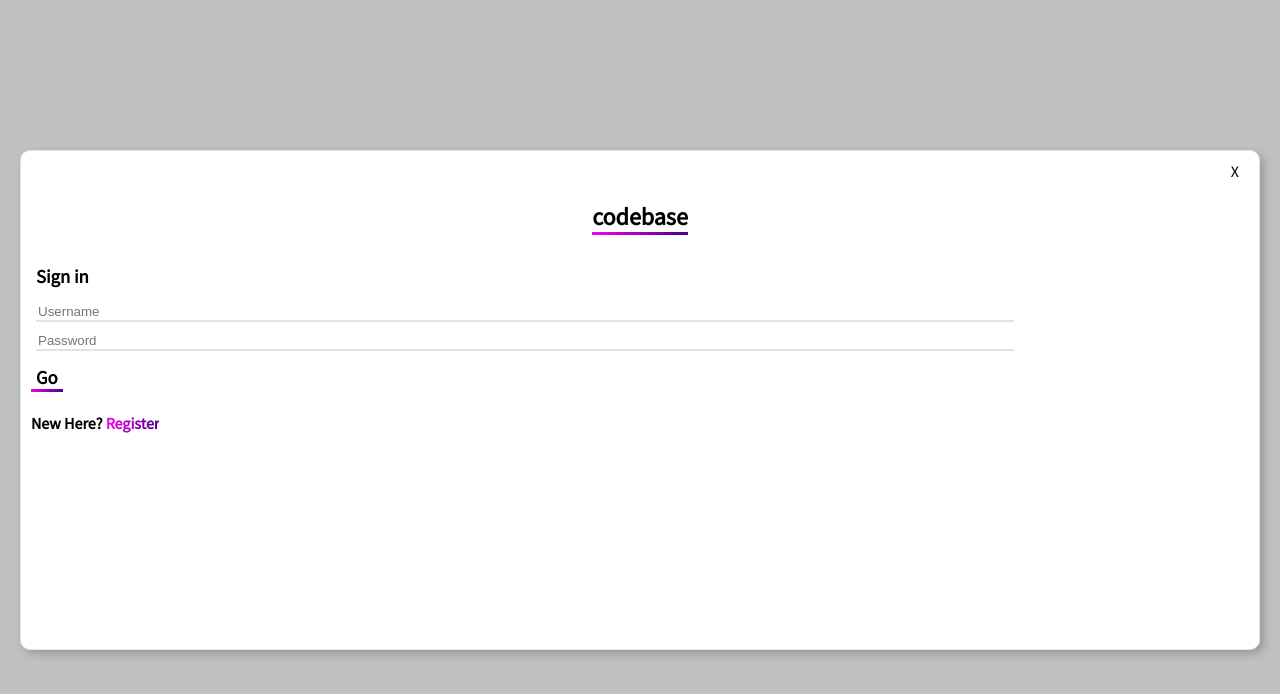
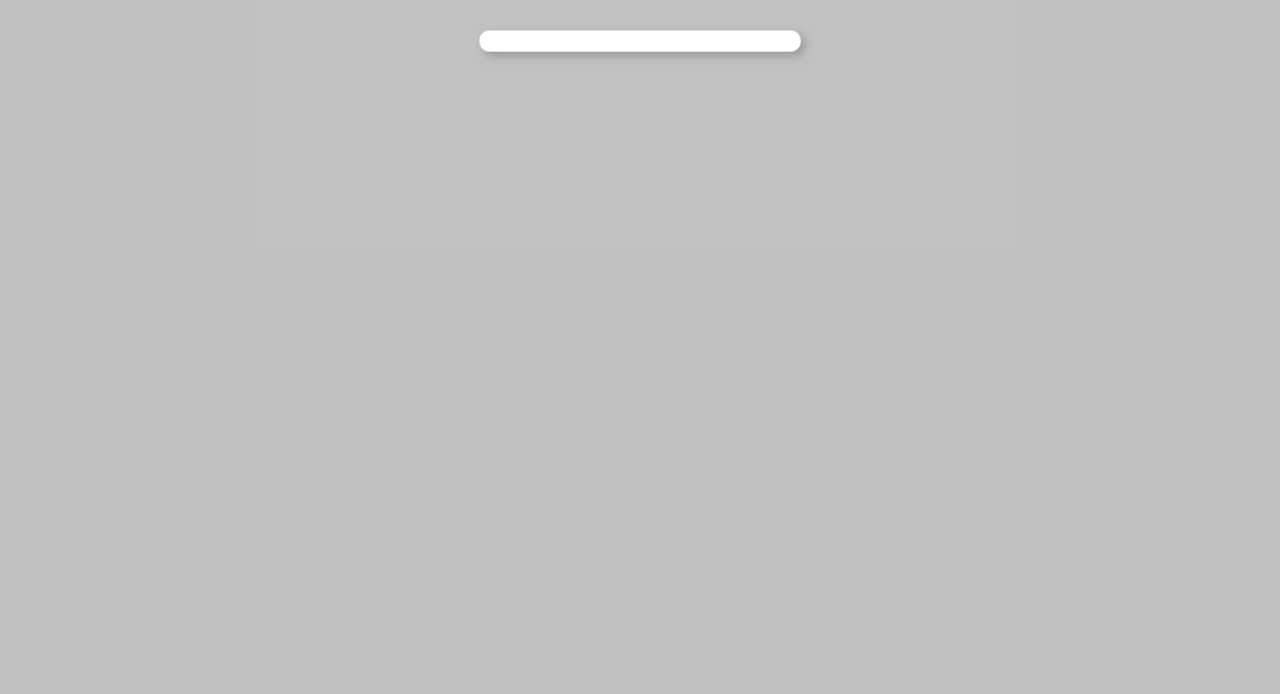
Before and after one commit to Devairways/CodeBase, a Next.js app in the folder StaticFile_Server/: page /components/modal/Modal in a window 1280 px wide. Shown: the top 694 px of the page. Built offline with nearby package versions, Linux system fonts and the light colour scheme.

Commit message:
refactor modals

```diff
--- a/StaticFile_Server/pages/components/modal/Modal.js
+++ b/StaticFile_Server/pages/components/modal/Modal.js
@@ -1,107 +1,23 @@
-import React, { useContext, useEffect, useState, Fragment } from  "react";
+import React, { useEffect, useState } from  "react";
+import LoginCard from "./login";
+import RegisterCard from "./register";
 
-const Modal = ({ close })=>{
-	const [modalType, setModalType] = useState("login");
-    const [login, setLogin] = useState({ username: "", password: "", submitted: false, err: "" });
-    const [register, setRegister] = useState({ username: "", password: "", submitted: false, err: "" });
+const Modal = ({ type, close })=>{
+	const [modalType, setModalType] = useState("");
 
-    // handler for new input formfields
-    const handleChange = (e) => {
-    	if(e.target.alt.includes("register")){
-			console.log(e.target)
-    		setRegister({ ...register, submitted: false })
-	        const { name, value } = e.target;
-	        setRegister({ ...register, [name]: value });
-    	}
-    	else{
-    		setLogin({ ...login, submitted: false })
-	        const { value } = e.target;
-	        setLogin({ ...login, [name]: value });
-    	}
+	useEffect(()=>{
+		setModalType(type);
+	},[])
 
-	}
-
-    // handler function for submitting form
-    const handleSubmit = (action) =>{
-    	switch(action) {
-    		case "login":
-                setLogin({ ...login, submitted: true })
-				if(!login.username){
-					setLogin({ ...login, err: "Please enter a valid username"})
-    				break;
-    			}
-				validateUser(login)
-				.then(user => dispatch({type: "userUpdate", payload: user }));
-    			close();
-    			break;
-			case "register":
-				setRegister({ ...register, submitted: true })
-				if(!register.email){
-					setRegister({ ...register, err: "Please enter a valid email"})
-    				break;
-    			}
-				registerUser(register)
-				.then(user => dispatch({type: "userUpdate", payload: user }));
-				close();
-    			break;
-    		default:
-    			break;
-    	}
-    }
 
 	return(
 		<div id="overlay">
 			<div id="modal">
 			{
-				modalType === "login" && (
-				// Modal for Login
-				<div className="type">
-					<span className="close" onClick={e => close()}>X</span>
-					<h2 className="selected">codebase</h2>
-					<h3>Sign in</h3>
-					<form name="Modal" >
-						<div className="inputs">
-							<input type="text" className="" name="username" value={login.username} onChange={handleChange} placeholder="Username"/>
-							<input type="text" className="" name="password" value={login.password} onChange={handleChange} placeholder="Password"/>
-							{
-								login.submitted && !login.username && !login.password&&
-								<div className="help-block">Please fill out form</div>
-							}
-						</div>
-						<span className="form__error">{login.err}</span>
-						<div className="" >
-							<a onClick={e => console.log("user logged in")}><h3 className="selected">Go</h3></a>
-						</div>
-						<h4>New Here? <span alt="register" onClick={()=>{setModalType("register")}}>Register</span></h4>
-					</form>
-				</div>
-				)
+				modalType == "login" && <LoginCard setModalType={setModalType} close={close} />
 			}
 			{
-				modalType === "register" && (
-				// Modal for Registering
-				<div className="type">
-					<span  className="close" onClick={e => close()}>X</span>
-					<h2 className="selected">codebase</h2>
-					<h3>Register</h3>
-					<form name="Modal">
-						<div className="inputs">
-							<input type="text" className="" name="username" value={register.username} onChange={handleChange} placeholder="Username" alt="register"/>
-							<input type="text" className="" name="email" value={register.email} onChange={handleChange} placeholder="Email" alt="register"/>
-							<input type="text" className="" name="password" value={register.password} onChange={handleChange} placeholder="Password" alt="register"/>
-							<input type="text" className="" name="password" value={register.password} onChange={handleChange} placeholder="retype Password" alt="register"/>
-							{
-								register.submitted && !register.username && !register.password &&
-								<div className="help-block">Please fill out form</div>
-							}
-						</div>
-						<span className="form__error">{register.err}</span>
-						<div className="" >
-							<a onClick={e =>console.log("new user created!")}><h3 className="selected">Go</h3></a>
-						</div>
-					</form>
-				</div>
-				)
+				modalType == "register" && <RegisterCard setModalType={setModalType} close={close} />
 			}
 			</div>
 		</div>
--- a/StaticFile_Server/pages/components/modal/login.js
+++ b/StaticFile_Server/pages/components/modal/login.js
@@ -1,5 +1,33 @@
+import React, { useState } from  "react";
+
+const LoginCard = ({ setModalType, close })=>{
+    const [login, setLogin] = useState({ username: "", password: "", submitted: false, err: "" });
+
+
+    // handler for new input formfields
+    const handleChange = (e) => {
+    		setLogin({ ...login, submitted: false })
+	        const { value } = e.target;
+	        setLogin({ ...login, [name]: value });
+	}
+
+    // handler function for submitting form
+    const handleSubmit = () =>{
+        setLogin({ ...login, submitted: true })
+        if(!login.username){
+            setLogin({ ...login, err: "Please enter a valid username"})
+            return;
+        }
+        validateUser(login)
+        .then(user => dispatch({type: "userUpdate", payload: user }));
+        close();
+    }
+
+	return(
+        // Modal for Login
         <div className="type">
             <span className="close" onClick={e => close()}>X</span>
+            <h2 className="selected">codebase</h2>
             <h3>Sign in</h3>
             <form name="Modal" >
                 <div className="inputs">
@@ -12,8 +40,13 @@
                 </div>
                 <span className="form__error">{login.err}</span>
                 <div className="" >
-        <a onClick={e => console.log("user logged in")}><h3>Go</h3></a>
+                    <a onClick={e => console.log("user logged in")}><h3 className="selected">Go</h3></a>
                 </div>
                 <h4>New Here? <span alt="register" onClick={()=>{setModalType("register")}}>Register</span></h4>
             </form>
         </div>
+    );
+
+}
+
+export default LoginCard;
--- a/StaticFile_Server/pages/components/modal/register.js
+++ b/StaticFile_Server/pages/components/modal/register.js
@@ -1,5 +1,33 @@
+import React, { useState } from  "react";
+
+const RegisterCard = ({ type, close })=>{
+	const [register, setRegister] = useState({ username: "", password: "", submitted: false, err: "" });
+
+
+    // handler for new input formfields
+    const handleChange = (e) => {
+        setRegister({ ...register, submitted: false })
+        const { name, value } = e.target;
+        setRegister({ ...register, [name]: value });
+    }
+
+    // handler function for submitting form
+    const handleSubmit = () => {
+        setRegister({ ...register, submitted: true })
+        if(!register.email){
+            setRegister({ ...register, err: "Please enter a valid email"})
+            return;
+        }
+        registerUser(register)
+        .then(user => dispatch({type: "userUpdate", payload: user }));
+        close();
+    }
+
+	return(
+        // Modal for Registering
         <div className="type">
             <span  className="close" onClick={e => close()}>X</span>
+            <h2 className="selected">codebase</h2>
             <h3>Register</h3>
             <form name="Modal">
                 <div className="inputs">
@@ -14,7 +42,11 @@
                 </div>
                 <span className="form__error">{register.err}</span>
                 <div className="" >
-        <a onClick={e =>console.log("new user created!")}><h3>Go</h3></a>
+                    <a onClick={e =>console.log("new user created!")}><h3 className="selected">Go</h3></a>
                 </div>
             </form>
         </div>
+    );
+}
+
+export default RegisterCard;
--- a/StaticFile_Server/pages/styles/components/_Modal.scss
+++ b/StaticFile_Server/pages/styles/components/_Modal.scss
@@ -2,6 +2,7 @@
 
 #overlay{
     position: fixed;
+    top: 0;
     width: 100%;
     height: 100%;
     background: rgba($color: $grey, $alpha: 0.6);
@@ -11,12 +12,12 @@
     border: 1px solid #e1e4e6;
     border-radius: 10px;
     box-shadow: 4px 4px 10px #999999;
-    margin: 150px 20px;
+    margin: 30px auto;
     position: fixed;
     right: 0;
     left: 0;
     top: 0;
-    bottom: 0;
+    width: 300px;
     background: white;
     padding: 10px;
     z-index: 10;
```
Also changed, not shown: StaticFile_Server/pages/Homepage.js (+12 -2 lines), StaticFile_Server/pages/components/nav/Nav.js (+3 -12 lines). Lines whose indentation alone changed are shown as unchanged.
